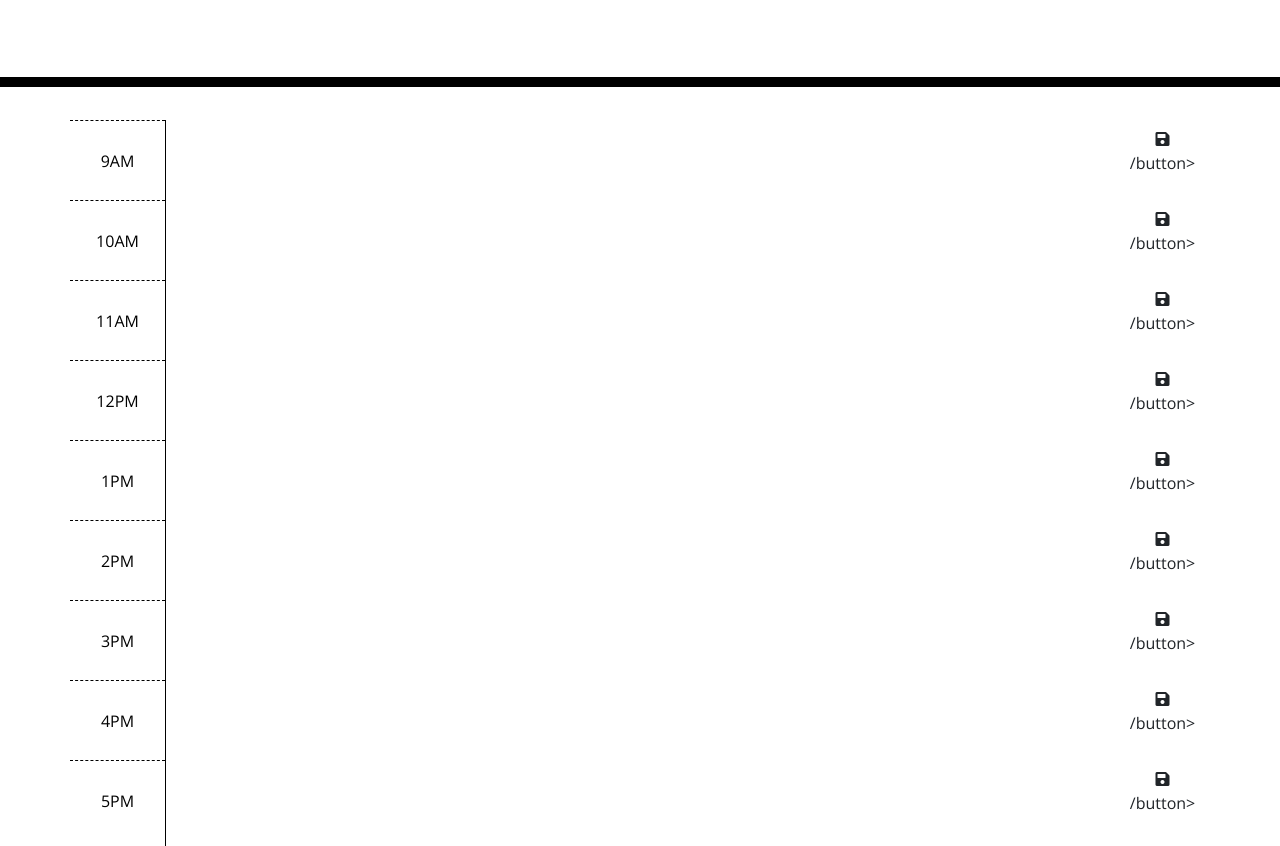
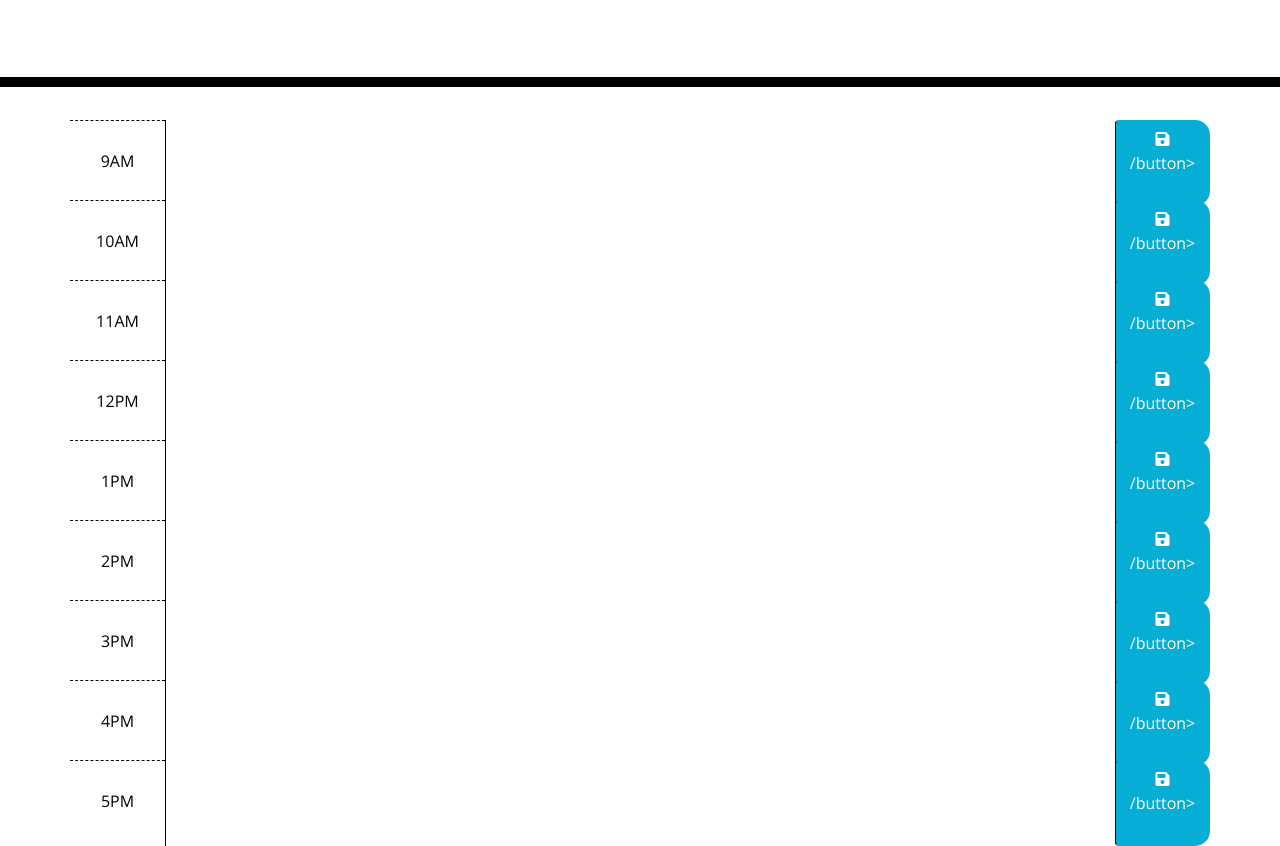
Before and after one commit to Csandal17/APIs-Daily-Planner-App, a plain HTML site: page index.html in a window 1280 px wide. Shown: the part 181-1027 px from the top of the page. Drawn offline with nearby package versions, Linux system fonts and the light colour scheme.

Commit message:
HTML buttons update

```diff
--- a/index.html
+++ b/index.html
@@ -35,63 +35,63 @@
           9AM
         </section>
         <textarea class="col-md-10 description"></textarea>
-        <button class="btn col-md-1"><i class="fas fa-save"></i>/button>
+        <button class="btn saveBtn col-md-1"><i class="fas fa-save"></i>/button>
       </section>
       <section id="hour-10" class="row time-block">
         <section class="col-md-1 hour">
           10AM
         </section>
         <textarea class="col-md-10 description"></textarea>
-        <button class="btn col-md-1"><i class="fas fa-save"></i>/button>
+        <button class="btn saveBtn col-md-1"><i class="fas fa-save"></i>/button>
       </section>
       <section id="hour-11" class="row time-block">
         <section class="col-md-1 hour">
           11AM
         </section>
         <textarea class="col-md-10 description"></textarea>
-        <button class="btn col-md-1"><i class="fas fa-save"></i>/button>
+        <button class="btn saveBtn col-md-1"><i class="fas fa-save"></i>/button>
       </section>
       <section id="hour-12" class="row time-block">
         <section class="col-md-1 hour">
           12PM
         </section>
         <textarea class="col-md-10 description"></textarea>
-        <button class="btn col-md-1"><i class="fas fa-save"></i>/button>
+        <button class="btn saveBtn col-md-1"><i class="fas fa-save"></i>/button>
       </section>
       <section id="hour-13" class="row time-block">
         <section class="col-md-1 hour">
           1PM
         </section>
         <textarea class="col-md-10 description"></textarea>
-        <button class="btn col-md-1"><i class="fas fa-save"></i>/button>
+        <button class="btn saveBtn col-md-1"><i class="fas fa-save"></i>/button>
       </section>
       <section id="hour-14" class="row time-block">
         <section class="col-md-1 hour">
           2PM
         </section>
         <textarea class="col-md-10 description"></textarea>
-        <button class="btn col-md-1"><i class="fas fa-save"></i>/button>
+        <button class="btn saveBtn col-md-1"><i class="fas fa-save"></i>/button>
       </section>
       <section id="hour-15" class="row time-block">
         <section class="col-md-1 hour">
           3PM
         </section>
         <textarea class="col-md-10 description"></textarea>
-        <button class="btn col-md-1"><i class="fas fa-save"></i>/button>
+        <button class="btn saveBtn col-md-1"><i class="fas fa-save"></i>/button>
       </section>
       <section id="hour-16" class="row time-block">
         <section class="col-md-1 hour">
           4PM
         </section>
         <textarea class="col-md-10 description"></textarea>
-        <button class="btn col-md-1"><i class="fas fa-save"></i>/button>
+        <button class="btn saveBtn col-md-1"><i class="fas fa-save"></i>/button>
       </section>
       <section id="hour-17" class="row time-block">
         <section class="col-md-1 hour">
           5PM
         </section>
         <textarea class="col-md-10 description"></textarea>
-        <button class="btn col-md-1"><i class="fas fa-save"></i>/button>
+        <button class="btn saveBtn col-md-1"><i class="fas fa-save"></i>/button>
       </section>
 
     </div>
```
